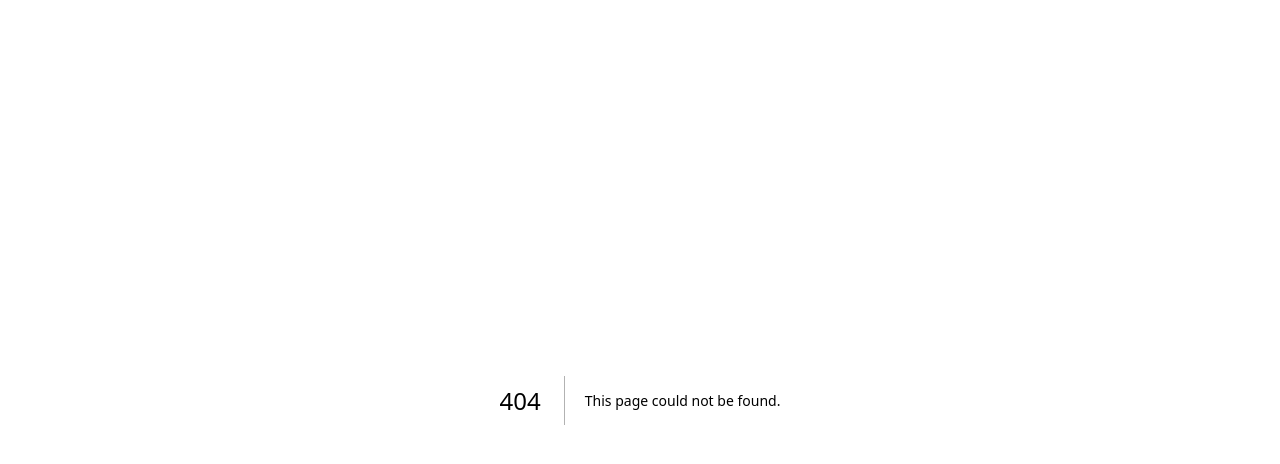
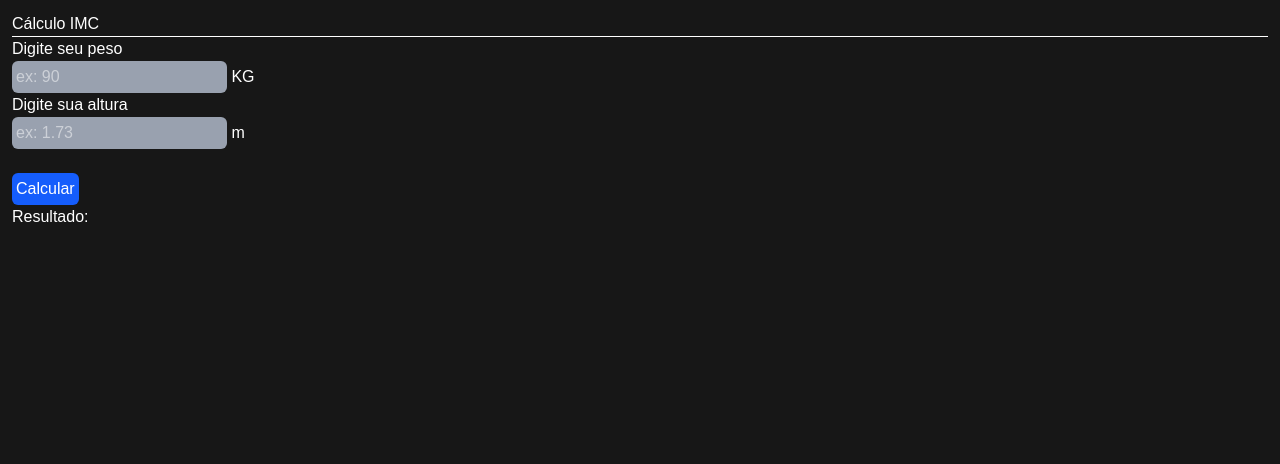
Before and after one commit to rogin2005/CursoJS, a Next.js app in the folder CursoJS/Fs_udemy/react-next-aula/react-fundamentos/: page /fundamentos/desafio in a window 1280 px wide. Before the commit this address had no page. Shown: the top 464 px of the page. Built offline with nearby package versions, Linux system fonts and the light colour scheme.

Commit message:
Projeto desafio Calculo de IMC

```diff
--- /dev/null
+++ b/CursoJS/Fs_udemy/react-next-aula/react-fundamentos/src/app/fundamentos/desafio/page.tsx
@@ -0,0 +1,70 @@
+'use client'
+
+import { useState } from "react"
+
+export default function Page() {
+
+    const [peso, setPeso] = useState(0)
+    const [altura, setAltura] = useState(0)
+    const [resultado, setResultado] = useState('')
+
+    function calcularImc() {
+        if(peso && altura) {
+
+            const imc = peso / (altura*altura)
+
+            console.log('imc: ', imc)
+
+            if(imc <= 18) {
+                setResultado( 'Abaixo do peso' )
+            }else if(imc > 18 && imc < 25) {
+                setResultado( 'Normal' )
+            }else {
+                setResultado( 'Sobrepeso' )
+            }
+
+        }else {
+            alert('Digite peso e altura para calcular!')
+        }
+    }
+
+    return(
+        <div className="p-3">
+
+            <h1>Cálculo IMC</h1>
+            <hr />
+
+            <p>Digite seu peso</p>
+
+            <input
+            placeholder="ex: 90"
+            type="number"
+            className="campo-texto"
+            onChange={e => setPeso( Number(e.target.value) )}
+            /> KG
+
+            <p>Digite sua altura</p>
+
+            <input
+            placeholder="ex: 1.73"
+            type="number"
+            className="campo-texto"
+            onChange={e => setAltura( Number(e.target.value) )}
+            /> m
+
+            <br />
+            <br />
+
+            <button
+            className="botao"
+            onClick={calcularImc}
+            >
+                Calcular
+            </button>
+            <br />
+
+            <p>Resultado: {resultado}</p>
+
+        </div>
+    )
+}
--- a/CursoJS/Fs_udemy/react-next-aula/react-fundamentos/src/app/globals.css
+++ b/CursoJS/Fs_udemy/react-next-aula/react-fundamentos/src/app/globals.css
@@ -34,3 +34,8 @@ body {
   @apply bg-gray-400 p-1;
   @apply rounded-md;
 }
+
+.botao {
+  @apply bg-blue-600 p-1;
+  @apply rounded-md text-white hover:bg-blue-500;
+}
```
